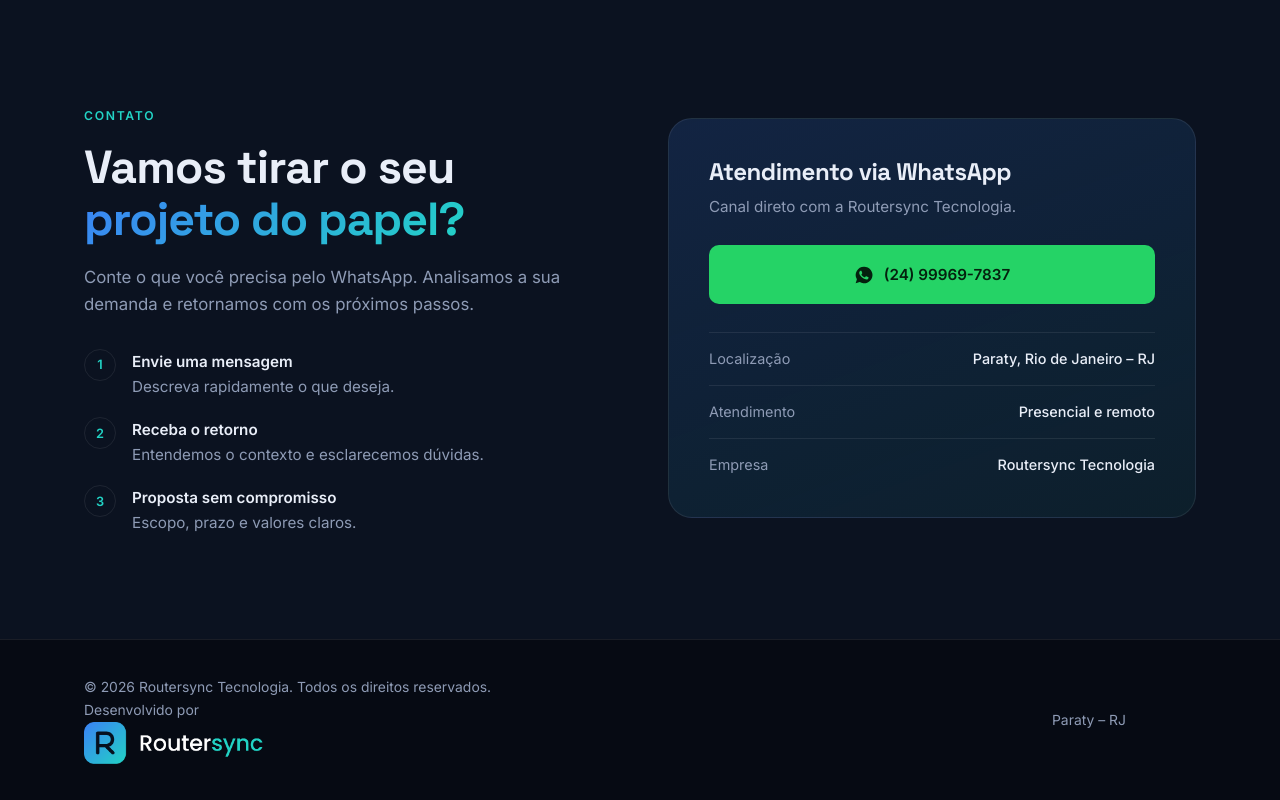
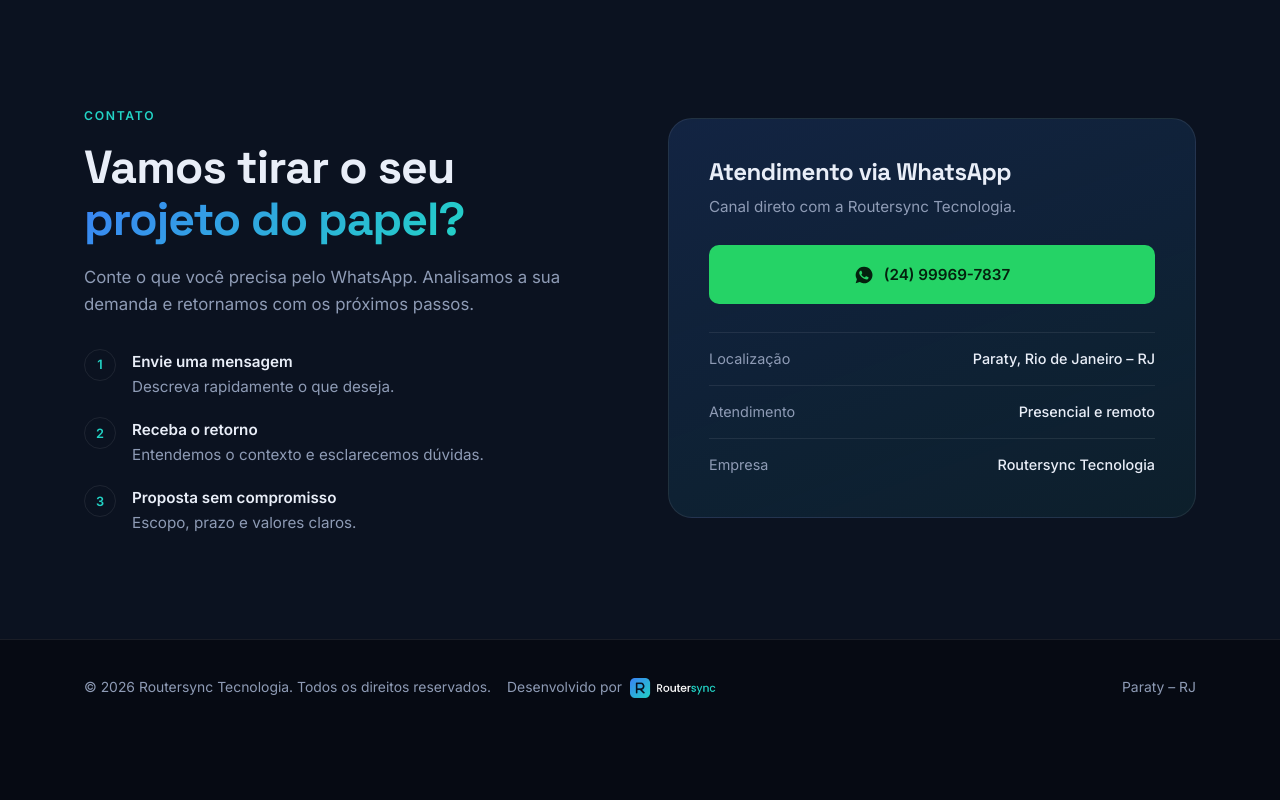
Before and after one commit to Routersync-Tecnologia/routersync, a plain HTML site: page index.html in a window 1280 px wide. Shown: the part 3513-4313 px from the top of the page. After the commit the page ends 4248 px from the top, so only its background shows below. Drawn offline with Linux system fonts and the light colour scheme.

Commit message:
Refactor footer layout and styles in index.html

```diff
--- a/index.html
+++ b/index.html
@@ -129,9 +129,13 @@ h1{font-size:clamp(2.4rem,5vw,4.1rem);margin-bottom:24px}
 .info div{display:flex;justify-content:space-between;gap:12px;padding-top:14px;border-top:1px solid var(--line);font-size:.9rem;color:var(--mut)}
 .info b{color:var(--txt);font-weight:500;text-align:right}
 
+/* footer */
 footer{border-top:1px solid var(--line);padding:36px 0;color:var(--mut);font-size:.87rem}
 footer .wrap{display:block}
-.rs-bottom{display:flex;align-items:center;justify-content:space-between;flex-wrap:wrap;gap:16px;width:100%;padding-right:70px}
+.rs-bottom{display:flex;align-items:center;justify-content:space-between;flex-wrap:wrap;gap:16px;width:100%}
+.rs-copy{display:flex;align-items:center;gap:16px;flex-wrap:wrap}
+.rs-dev{display:inline-flex;align-items:center;gap:8px}
+.rs-dev img{height:20px!important;width:auto;display:block}
 
 .fab{position:fixed;right:20px;bottom:20px;z-index:60;width:60px;height:60px;border-radius:50%;background:var(--wa);display:grid;place-items:center;color:#04210e;box-shadow:0 10px 28px rgba(37,211,102,.45)}
 .fab .ico{width:30px;height:30px}
@@ -146,6 +150,7 @@ footer .wrap{display:block}
   .menu.open{transform:none}
   .burger{display:block}
   section{padding:76px 0}
+  .rs-bottom{padding-right:0}
 }
 @media(max-width:600px){.cards,.steps,.wgrid{grid-template-columns:1fr}}
 </style>
@@ -295,22 +300,18 @@ footer .wrap{display:block}
     <div class="rs-bottom">
       <div class="rs-copy">
         <span>© <span id="rs-year">2026</span> Routersync Tecnologia. Todos os direitos reservados.</span>
-
-        <!-- Agrupados para ficarem na mesma linha -->
         <div class="rs-dev">
           <span>Desenvolvido por</span>
-          <a href="https://routersync.com.br" target="_blank" rel="noopener" class="logo">
-            <img src="images/logo-routersync.png" alt="Routersync Tecnologia" height="26">
+          <a href="https://routersync.com.br" target="_blank" rel="noopener">
+            <img src="images/logo-routersync.png" alt="Routersync Tecnologia">
           </a>
         </div>
-
       </div>
       <span>Paraty – RJ</span>
     </div>
   </div>
 </footer>
 <script>document.getElementById('rs-year').textContent=new Date().getFullYear();</script>
-
 
 <a class="fab" href="https://wa.me/5524999697837?text=Ol%C3%A1%21%20Vim%20pelo%20site%20da%20Routersync%20Tecnologia." target="_blank" rel="noopener" aria-label="Falar no WhatsApp"><svg class="ico"><use href="#wa"/></svg></a>
 
```
